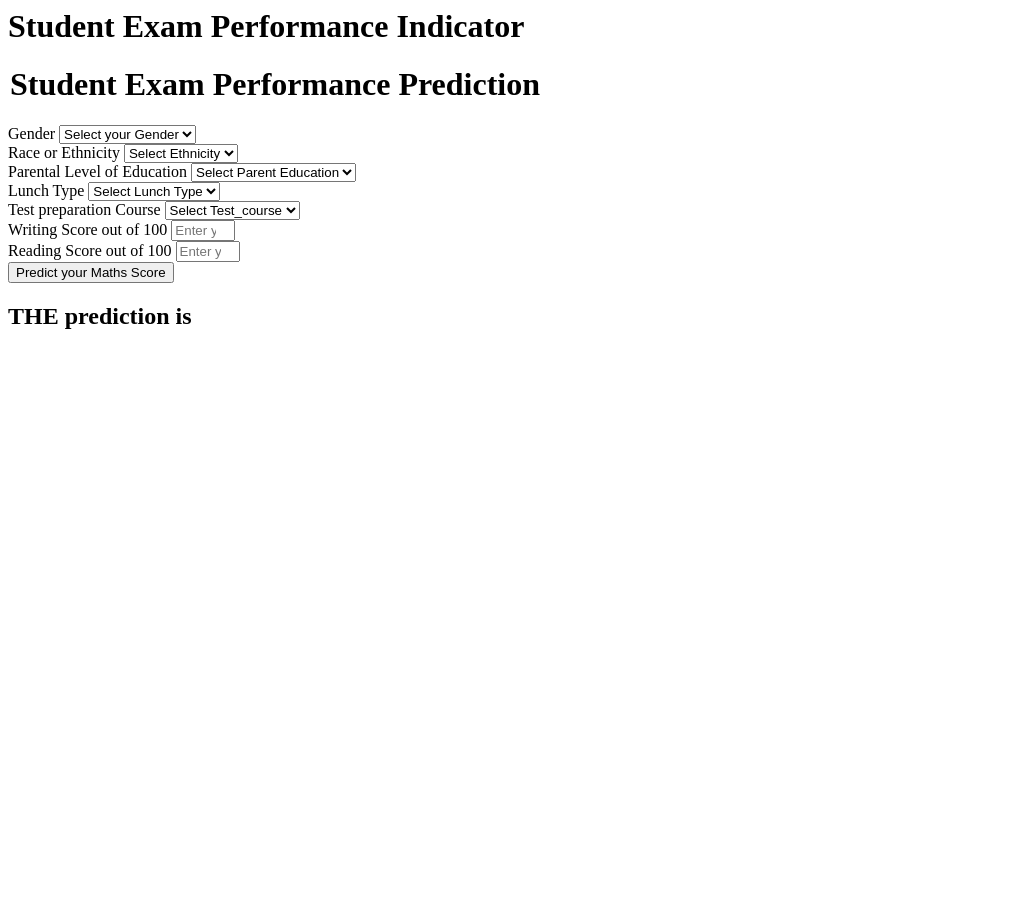
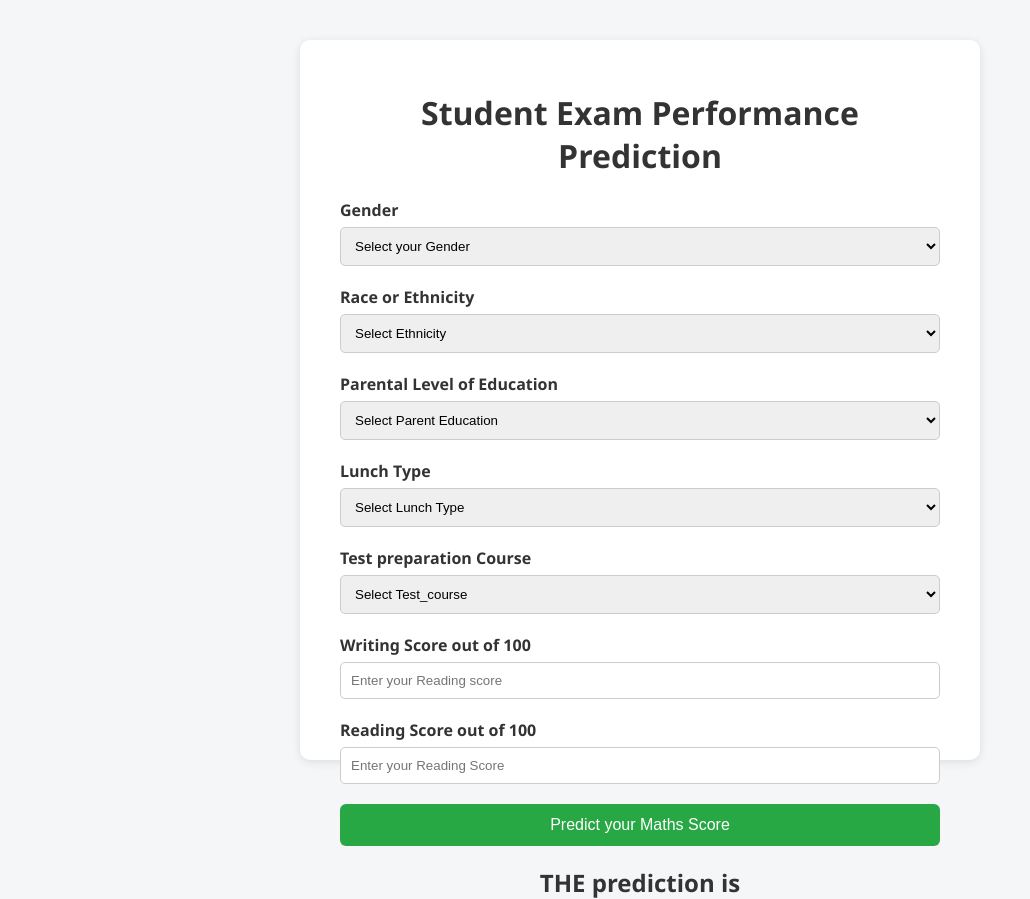
Before and after one commit to Sriramybis/Student-Mark-Prediction, a Flask app: page /predictdata in a window 1280 px wide. Shown: the whole page, without its empty margins (0-1030 px from the left). Before the commit the page ends 329 px from the top, so only its background shows below. Run offline with Flask 3, Linux system fonts and the light colour scheme.

Commit message:
Added styling to htmls

```diff
--- /dev/null
+++ b/static/style.css
@@ -0,0 +1,73 @@
+body {
+  font-family: "Segoe UI", sans-serif;
+  background-color: #f4f6f8;
+  margin: 0;
+  padding: 40px;
+  display: flex;
+  justify-content: center;
+}
+
+.login {
+  background-color: #fff;
+  padding: 30px 40px;
+  border-radius: 10px;
+  box-shadow: 0 2px 10px rgba(0, 0, 0, 0.1);
+  width: 600px;
+}
+
+h1,
+h2,
+legend {
+  text-align: center;
+  color: #333;
+}
+
+.form-label {
+  display: block;
+  margin-bottom: 6px;
+  font-weight: bold;
+  color: #333;
+}
+
+.form-control {
+  width: 100%;
+  padding: 10px;
+  margin-bottom: 20px;
+  border-radius: 5px;
+  border: 1px solid #ccc;
+}
+
+.btn-primary {
+  background-color: #28a745;
+  color: white;
+  padding: 12px;
+  border: none;
+  width: 100%;
+  font-size: 16px;
+  border-radius: 6px;
+  cursor: pointer;
+}
+
+.btn-primary:hover {
+  background-color: #218838;
+}
+
+.enter-btn {
+  background-color: #007bff;
+  color: white;
+  border: none;
+  padding: 15px 30px;
+  font-size: 18px;
+  border-radius: 8px;
+  cursor: pointer;
+  text-decoration: none;
+}
+
+.enter-btn:hover {
+  background-color: #0056b3;
+}
+.button-container {
+  display: flex;
+  justify-content: center;
+  margin-top: 30px;
+}
--- a/templates/home.html
+++ b/templates/home.html
@@ -1,8 +1,10 @@
 <html>
+<head>
+    <title>Enter Student Details</title>
+    <link rel="stylesheet" type="text/css" href="{{ url_for('static', filename='style.css') }}">
+</head>
 <body>
     <div class="login">
-       <h1>Student Exam Performance Indicator</h1>
-
        <form action="{{ url_for('predict_datapoint')}}" method="post">
         <h1>
             <legend>Student Exam Performance Prediction</legend>
```
Also changed, not shown: templates/index.html (+17 -5 lines).
